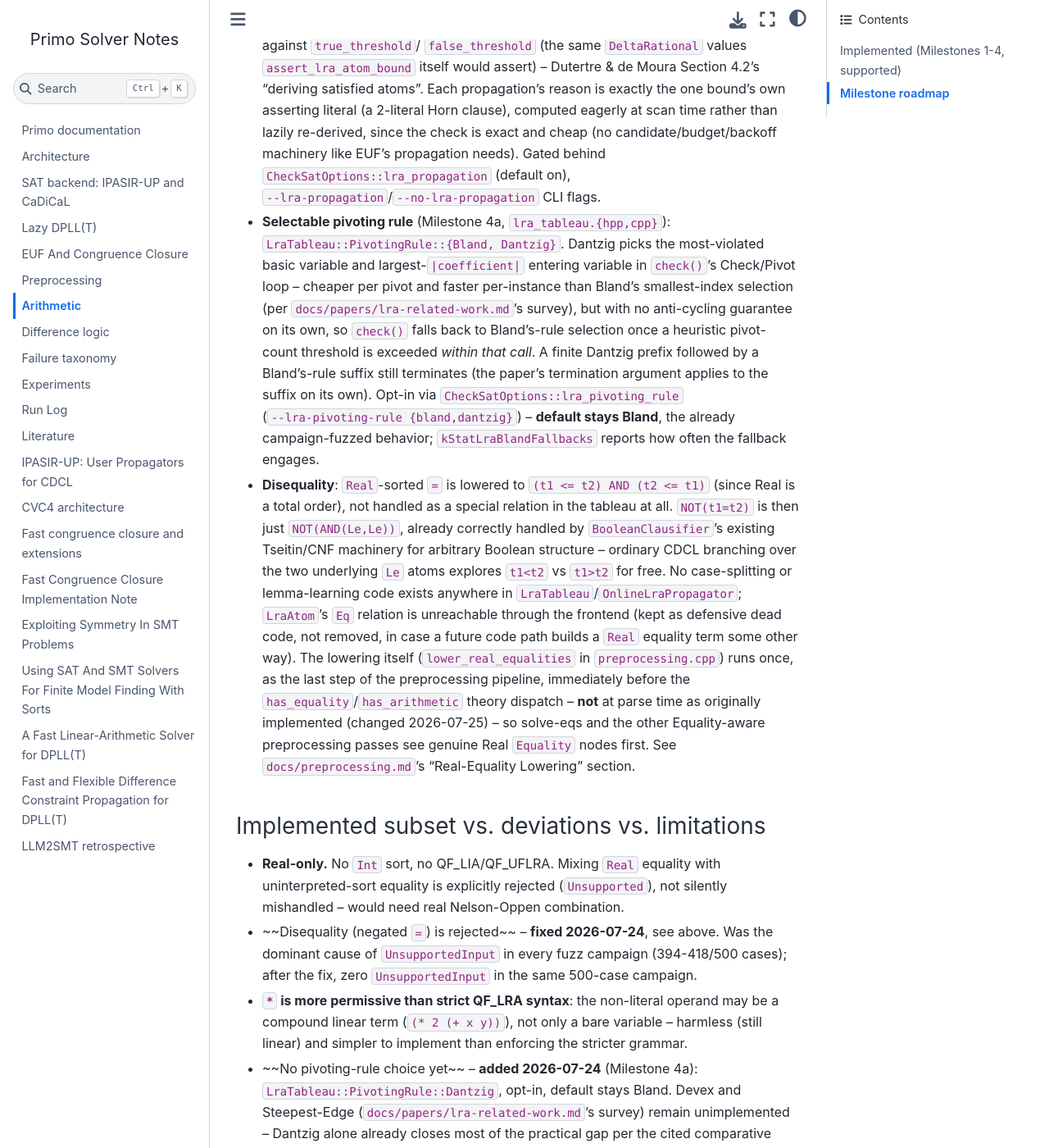
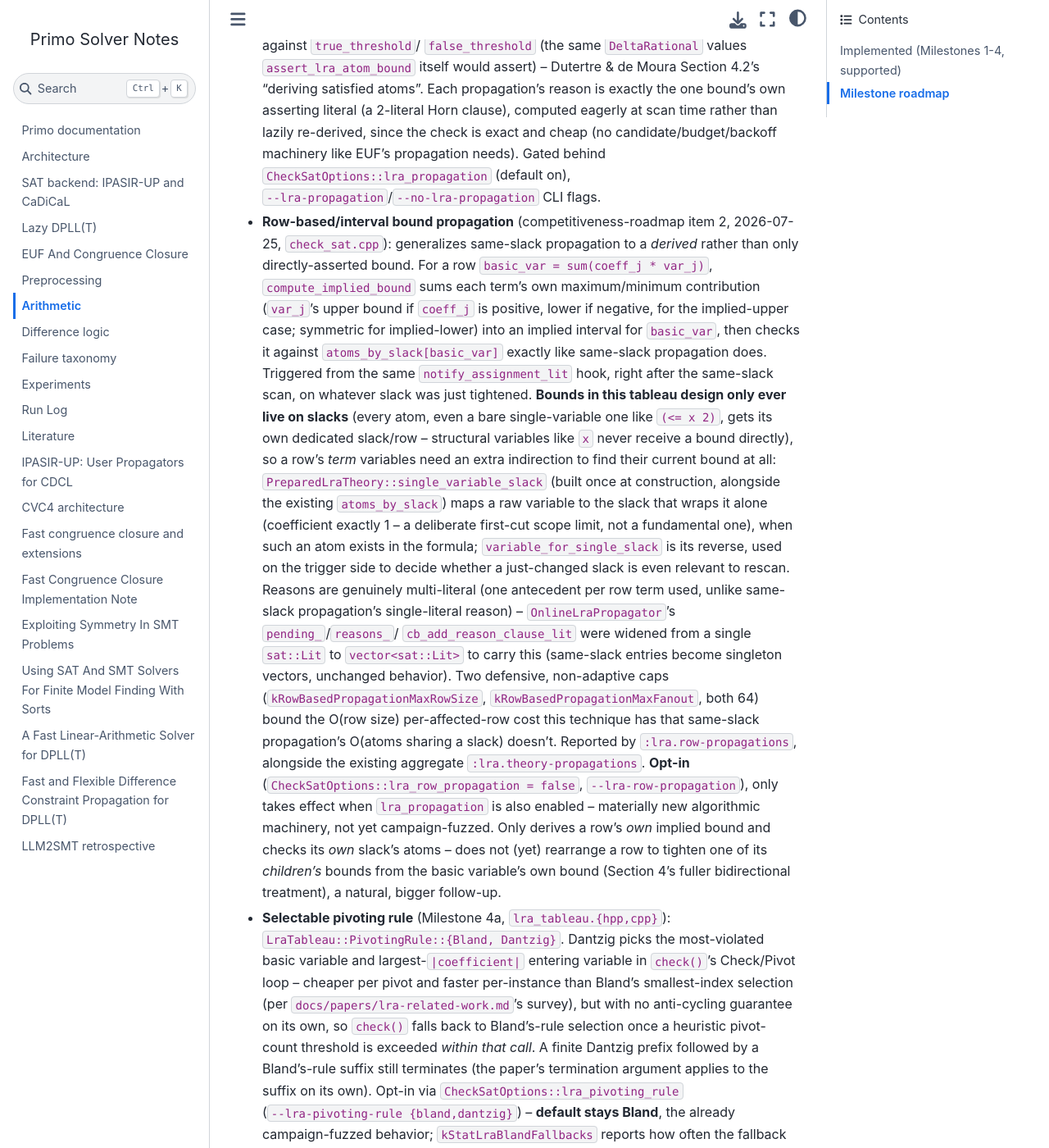
Before and after one commit to primo-solver/primo, a Jupyter Book: the page built from docs/arithmetic.md, in a window 1280 px wide and 1400 px high, scrolled down 1737 px. Shown: the whole window at 82% size. Built offline with Jupyter Book 1.0.4 settings and Sphinx 7.4.7 and the Sphinx Book theme 1.1.4, drawn with Linux system fonts in a browser that asks for light colours; some of the changed text lies outside the part shown.

Commit message:
Document row-based/interval bound propagation and its quick-eval result
docs/arithmetic.md's "Implemented" list gains a "Row-based/interval bound
propagation" bullet describing the design; the Milestone roadmap records
that a quick 17-file real-benchmark re-run confirms the mechanism fires
on real formulas but doesn't move the sat/unsat outcome on that narrow
sample, mirroring Milestone 3b's own same-slack-propagation finding.

Co-Authored-By: Claude Sonnet 5 <noreply@anthropic.com>

```diff
--- a/docs/arithmetic.md
+++ b/docs/arithmetic.md
@@ -76,6 +76,44 @@ alternatives considered before/while implementing it.
   (no candidate/budget/backoff machinery like EUF's propagation needs).
   Gated behind `CheckSatOptions::lra_propagation` (default on),
   `--lra-propagation`/`--no-lra-propagation` CLI flags.
+- **Row-based/interval bound propagation** (competitiveness-roadmap item 2,
+  2026-07-25, `check_sat.cpp`): generalizes same-slack propagation to a
+  *derived* rather than only directly-asserted bound. For a row `basic_var
+  = sum(coeff_j * var_j)`, `compute_implied_bound` sums each term's own
+  maximum/minimum contribution (`var_j`'s upper bound if `coeff_j` is
+  positive, lower if negative, for the implied-upper case; symmetric for
+  implied-lower) into an implied interval for `basic_var`, then checks it
+  against `atoms_by_slack[basic_var]` exactly like same-slack propagation
+  does. Triggered from the same `notify_assignment_lit` hook, right after
+  the same-slack scan, on whatever slack was just tightened.
+  **Bounds in this tableau design only ever live on slacks** (every atom,
+  even a bare single-variable one like `(<= x 2)`, gets its own dedicated
+  slack/row -- structural variables like `x` never receive a bound
+  directly), so a row's *term* variables need an extra indirection to find
+  their current bound at all: `PreparedLraTheory::single_variable_slack`
+  (built once at construction, alongside the existing `atoms_by_slack`)
+  maps a raw variable to the slack that wraps it alone (coefficient
+  exactly 1 -- a deliberate first-cut scope limit, not a fundamental one),
+  when such an atom exists in the formula; `variable_for_single_slack` is
+  its reverse, used on the trigger side to decide whether a just-changed
+  slack is even relevant to rescan. Reasons are genuinely multi-literal
+  (one antecedent per row term used, unlike same-slack propagation's
+  single-literal reason) -- `OnlineLraPropagator`'s `pending_`/`reasons_`/
+  `cb_add_reason_clause_lit` were widened from a single `sat::Lit` to
+  `vector<sat::Lit>` to carry this (same-slack entries become singleton
+  vectors, unchanged behavior). Two defensive, non-adaptive caps
+  (`kRowBasedPropagationMaxRowSize`, `kRowBasedPropagationMaxFanout`,
+  both 64) bound the O(row size) per-affected-row cost this technique has
+  that same-slack propagation's O(atoms sharing a slack) doesn't. Reported
+  by `:lra.row-propagations`, alongside the existing aggregate
+  `:lra.theory-propagations`. **Opt-in**
+  (`CheckSatOptions::lra_row_propagation = false`,
+  `--lra-row-propagation`), only takes effect when `lra_propagation` is
+  also enabled -- materially new algorithmic machinery, not yet
+  campaign-fuzzed. Only derives a row's *own* implied bound and checks its
+  *own* slack's atoms -- does not (yet) rearrange a row to tighten one of
+  its *children's* bounds from the basic variable's own bound (Section 4's
+  fuller bidirectional treatment), a natural, bigger follow-up.
 - **Selectable pivoting rule** (Milestone 4a, `lra_tableau.{hpp,cpp}`):
   `LraTableau::PivotingRule::{Bland, Dantzig}`. Dantzig picks the
   most-violated basic variable and largest-`|coefficient|` entering
@@ -217,11 +255,28 @@ recursion-removal pass -- QF_LRA is **supported**, not experimental.
   answers/bug triggers) both came back fully clean -- see
   `docs/preprocessing.md`'s "Gaussian Elimination" section for the design
   and `docs/run-log.json` for the full verification trail.
+- **Competitiveness roadmap item 2 (2026-07-25): row-based/interval bound
+  propagation.** See "Row-based/interval bound propagation" above for the
+  design. Full suite (Release + ASAN/UBSan) and new unit tests pass. Opt-in
+  (`--lra-row-propagation`), same staged-rollout reasoning as item 1's
+  Gaussian elimination. A quick 17-file real-benchmark re-run (the same
+  sample as this roadmap's original quick-eval) showed the mechanism does
+  fire on several real files (`:lra.row-propagations` nonzero, up to
+  thousands of propagations on some, confirmed via `--stats`, including on
+  some of the still-0%-solved families) but did **not** move the sat/unsat
+  outcome on that narrow 17-file/5s-timeout sample -- 6/17 solved either
+  way, same set, no wrong answers. This mirrors Milestone 3b's own
+  same-slack-propagation finding exactly (real work happening, timeout
+  cases stay timeouts at this sample size/budget) -- not a negative
+  result for the mechanism, just evidence that propagation reach alone
+  isn't what's gating these particular hard families; see `docs/run-log.json`.
 
 **Not yet scheduled** (natural next candidates, not designed in detail):
-scale-invariant polynomial matching or row-based/interval propagation
-(Milestone 3b's real-benchmark finding suggests either would move the
-still-hard families further than same-slack propagation alone); Devex or
-Steepest-Edge pivoting (Milestone 4a covered only Dantzig); a
+scale-invariant polynomial matching (item 3, would extend both same-slack
+and row-based propagation's reach by letting proportional polynomials like
+`x<=5`/`2x<=10` share a slack); the row-based propagation follow-up noted
+above (tightening a row's *children* from its own bound, not just deriving
+the row's own implied bound); Devex or Steepest-Edge pivoting (Milestone
+4a covered only Dantzig); a
 campaign-tier confirmation specifically for `--lra-pivoting-rule dantzig`
 if it's ever considered for becoming the default.
```
